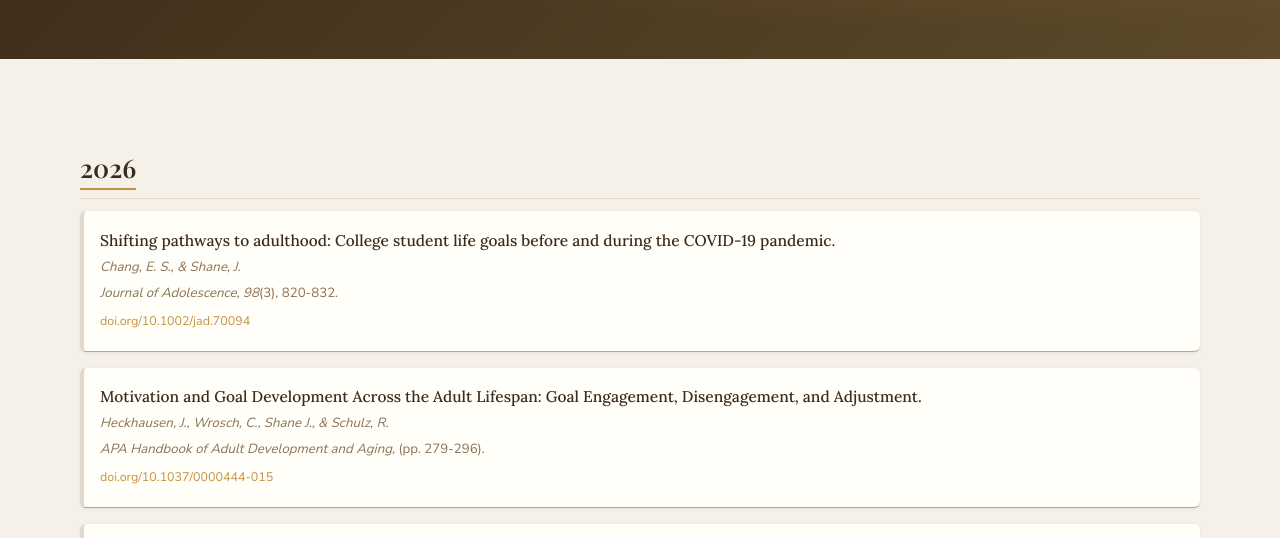
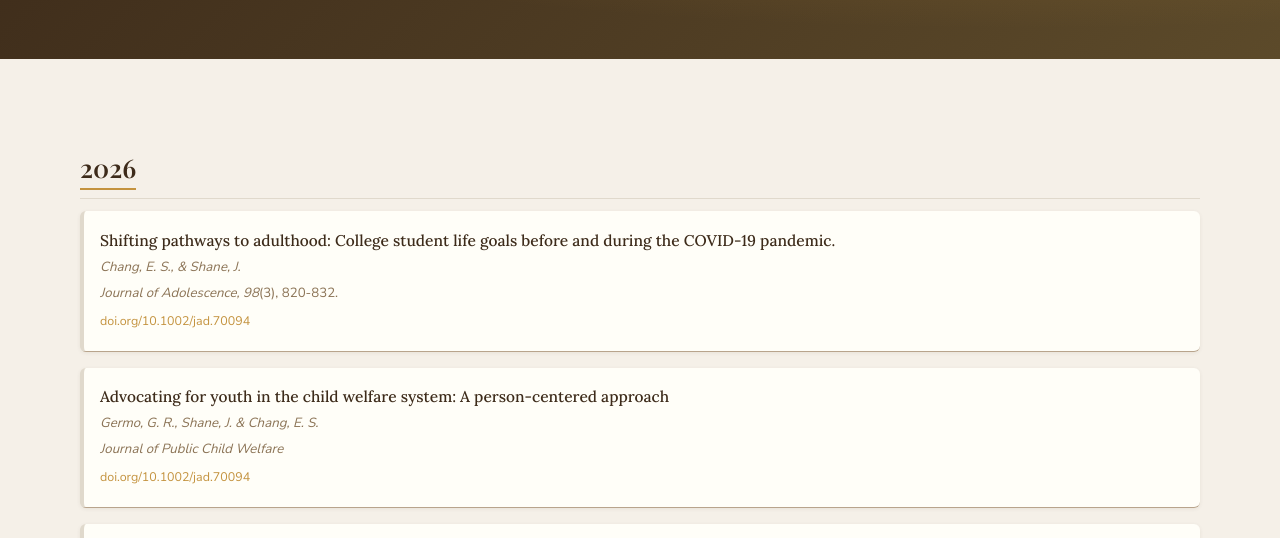
Before and after one commit to jsquidship/road-lab, a plain HTML site: page publications.html in a window 1280 px wide. Shown: the part 241-779 px from the top of the page. Drawn offline with nearby package versions, Linux system fonts and the light colour scheme; a web font is replaced by a local one.

Commit message:
Update publications.html

```diff
--- a/publications.html
+++ b/publications.html
@@ -132,6 +132,13 @@
               <p class="pub-authors">Chang, E. S., &amp; Shane, J.</p>
               <p class="pub-journal"><em>Journal of Adolescence, 98</em>(3), 820-832.</p>
               <a href="https://doi.org/10.1002/jad.70094" class="pub-doi" target="_blank" rel="noopener noreferrer">doi.org/10.1002/jad.70094</a>
+            </article>
+
+            <article class="pub-item">
+              <p class="pub-title">Advocating for youth in the child welfare system: A person-centered approach</p>
+              <p class="pub-authors">Germo, G. R., Shane, J. &amp; Chang, E. S.</p>
+              <p class="pub-journal"><em>Journal of Public Child Welfare</em></p>
+              <a href="http://doi.org/10.1080/15548732.2026.2762299" class="pub-doi" target="_blank" rel="noopener noreferrer">doi.org/10.1002/jad.70094</a>
             </article>
 
             <article class="pub-item">
```
